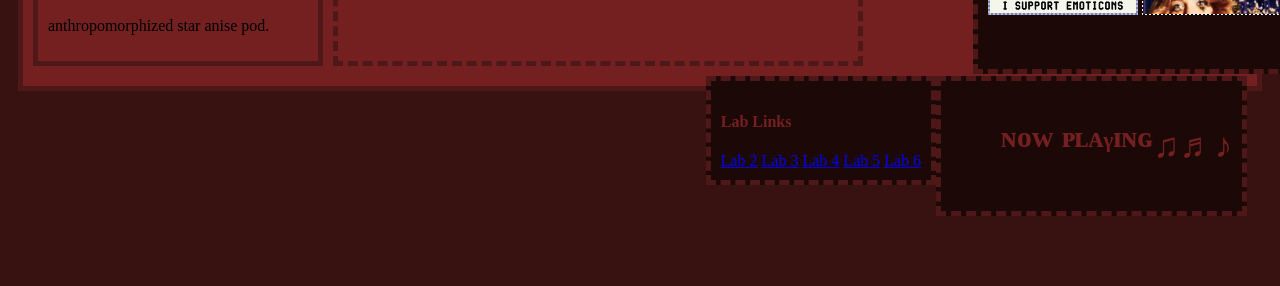
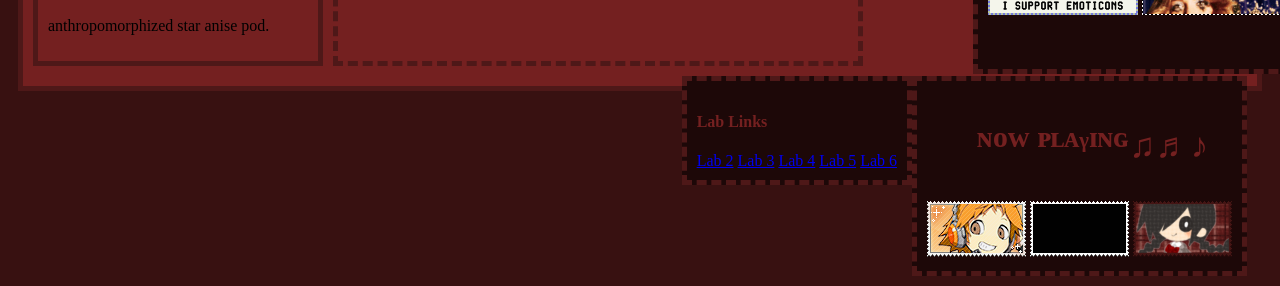
Before and after one commit to bunnygirlextreme/art101, a plain HTML site: page index.html in a window 1280 px wide. Shown: the part 689-975 px from the top of the page. Before the commit the page ends 915 px from the top, so only its background shows below. Drawn offline with Linux system fonts and the light colour scheme.

Commit message:
stamps added

```diff
--- a/css/site.css
+++ b/css/site.css
@@ -54,7 +54,7 @@ h1 {
   padding: 10px;
   background-color: #1d0808;
 }
-.section-right {
+.stamps {
   padding: 10px;
   margin-bottom: 10px;
   border: dashed 5px #4e1818;
@@ -62,6 +62,7 @@ h1 {
   float: right;
   color: #742020;
   text-indent: 50px;
+  width: 305px;
 }
 .bunnies {
   float: right;
--- a/index.html
+++ b/index.html
@@ -191,9 +191,11 @@
 
 		</section>
 	<section>
-		<div class="section-right">
+		<div class="stamps">
 			<h3>ᴺᴼᵂ ᴾᴸᴬᵞᴵᴺᴳ♫♬♪</h3>
-
+			<img src="img/stamp_yosuke.png">
+			<img src="img/stamp_badapple.gif">
+			<img src="img/stamp_yonaka.png">
 		</div>
 	</section>
 	<section>
```
Also changed, not shown: img/stamp_badapple.gif (added), img/stamp_yonaka.png (added), img/stamp_yosuke.png (added).
